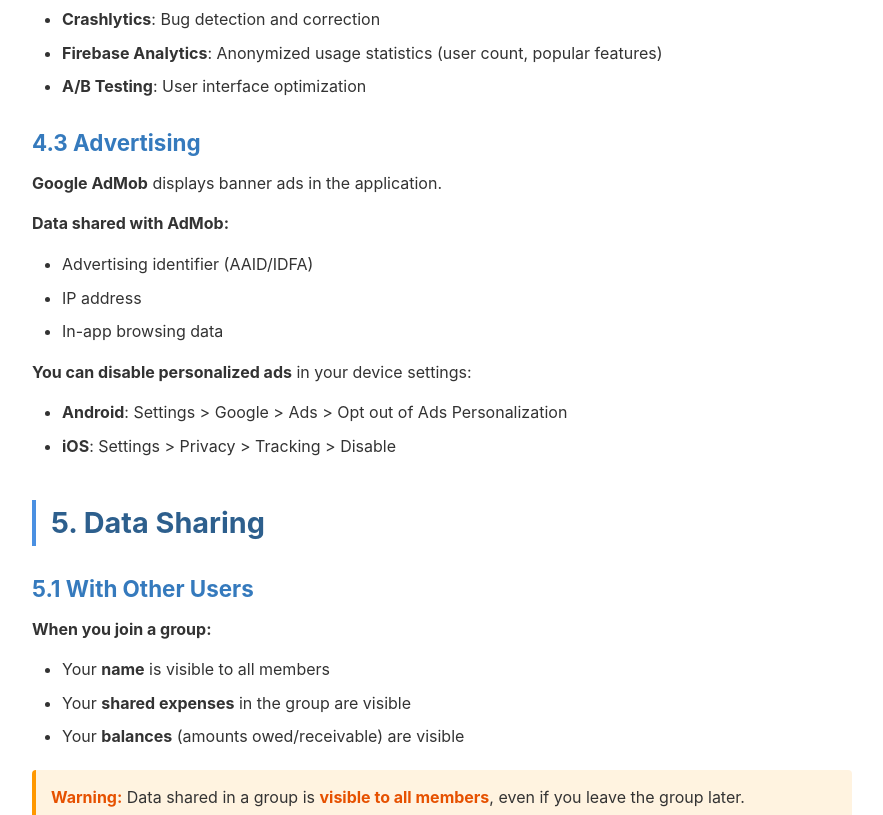
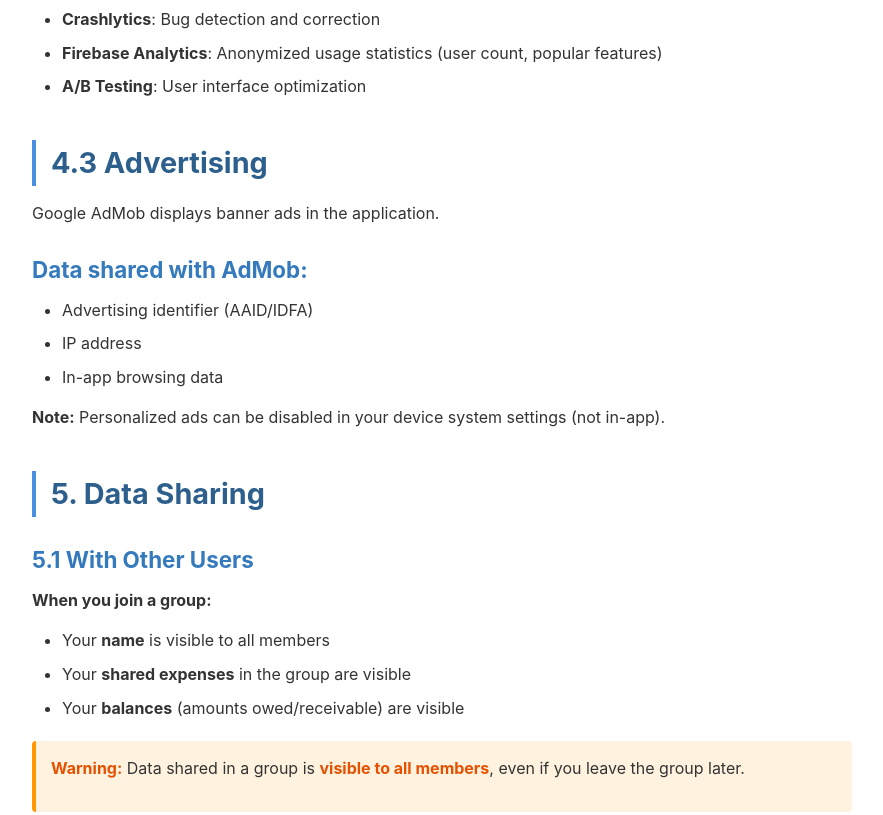
Before and after one commit to thecatsizer-dev/sharespend-privacy, a plain HTML site: page index.html in a window 1280 px wide. Shown: the part 3910-4725 px from the top of the page, without its empty margins (198-1081 px from the left). Drawn offline with Linux system fonts and the light colour scheme.

Commit message:
Refactor advertising and consent sections in HTML

```diff
--- a/index.html
+++ b/index.html
@@ -369,19 +369,20 @@
             <li><strong>A/B Testing</strong>: User interface optimization</li>
         </ul>
 
-        <h3>4.3 Advertising</h3>
-        <p><strong>Google AdMob</strong> displays banner ads in the application.</p>
-        <p><strong>Data shared with AdMob:</strong></p>
+       <!-- Section 4.3 Advertising -->
+<section id="advertising">
+  <h2>4.3 Advertising</h2>
+  <p>Google AdMob displays banner ads in the application.</p>
+
+  <h3>Data shared with AdMob:</h3>
   <ul>
     <li>Advertising identifier (AAID/IDFA)</li>
     <li>IP address</li>
     <li>In-app browsing data</li>
   </ul>
-        <p><strong>You can disable personalized ads</strong> in your device settings:</p>
-        <ul>
-            <li><strong>Android</strong>: Settings > Google > Ads > Opt out of Ads Personalization</li>
-            <li><strong>iOS</strong>: Settings > Privacy > Tracking > Disable</li>
-        </ul>
+
+  <p><strong>Note:</strong> Personalized ads can be disabled in your device system settings (not in-app).</p>
+</section>
 
         <h2>5. Data Sharing</h2>
 
@@ -644,13 +645,16 @@
         <p>You can object to the processing of your data.</p>
         <p><strong>How:</strong> Email <a href="mailto:thecatsizer@gmail.com">thecatsizer@gmail.com</a></p>
 
-        <h3>8.7 Right to Withdraw Consent</h3>
+        <!-- Section 8.7 Right to Withdraw Consent -->
+<section id="withdraw-consent">
+  <h2>8.7 Right to Withdraw Consent</h2>
   <p>You can withdraw your consent at any time (does not affect the lawfulness of prior processing).</p>
-        <p><strong>How:</strong></p>
+
+  <h3>How:</h3>
   <ul>
-            <li><strong>Notifications</strong>: Settings > Notifications > Disable</li>
-            <li><strong>Account</strong>: Delete account</li>
+    <li><strong>Account:</strong> Delete account</li>
   </ul>
+</section>
 
         <h3>8.8 Right to Lodge a Complaint</h3>
         <p>You can file a complaint with <strong>CNIL</strong> (France) or your national supervisory authority.</p>
```
Lines whose indentation alone changed are shown as unchanged.
